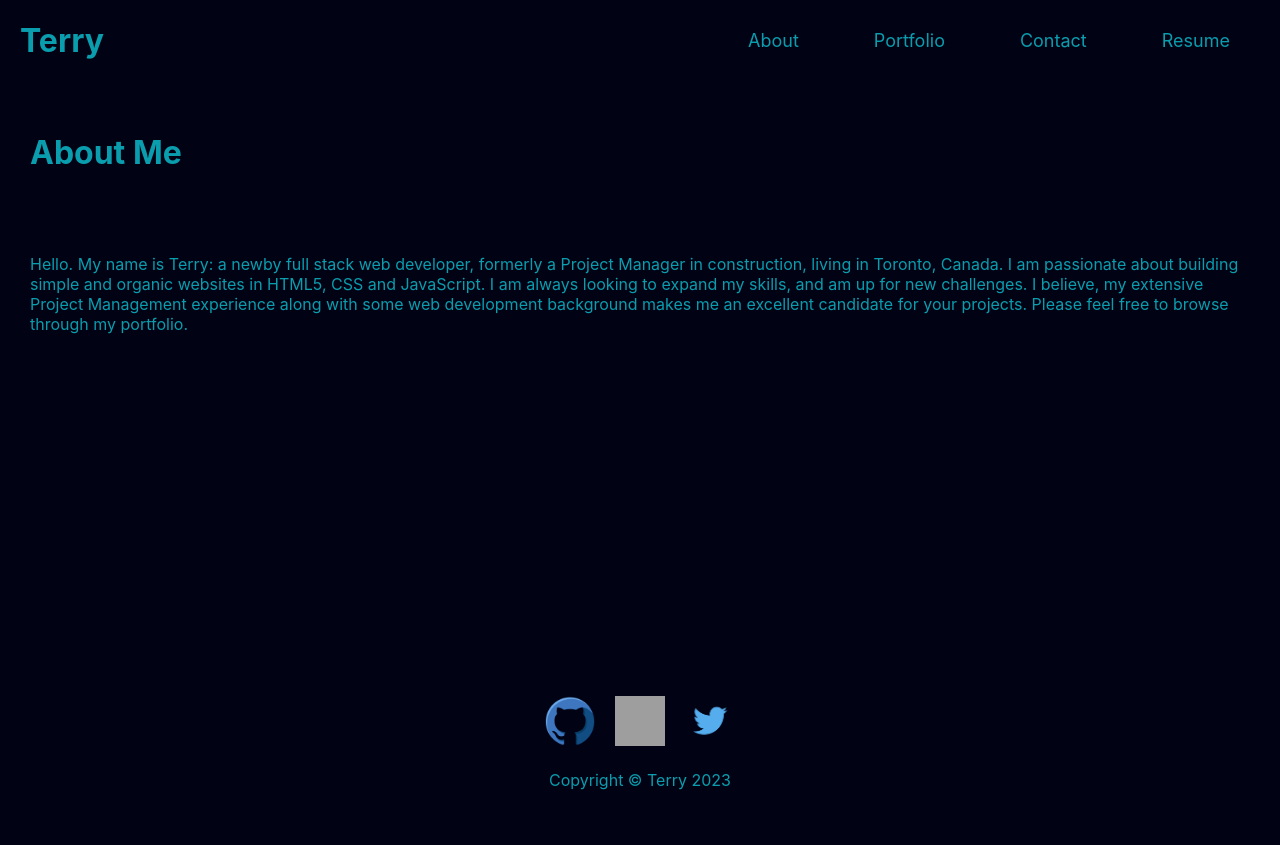
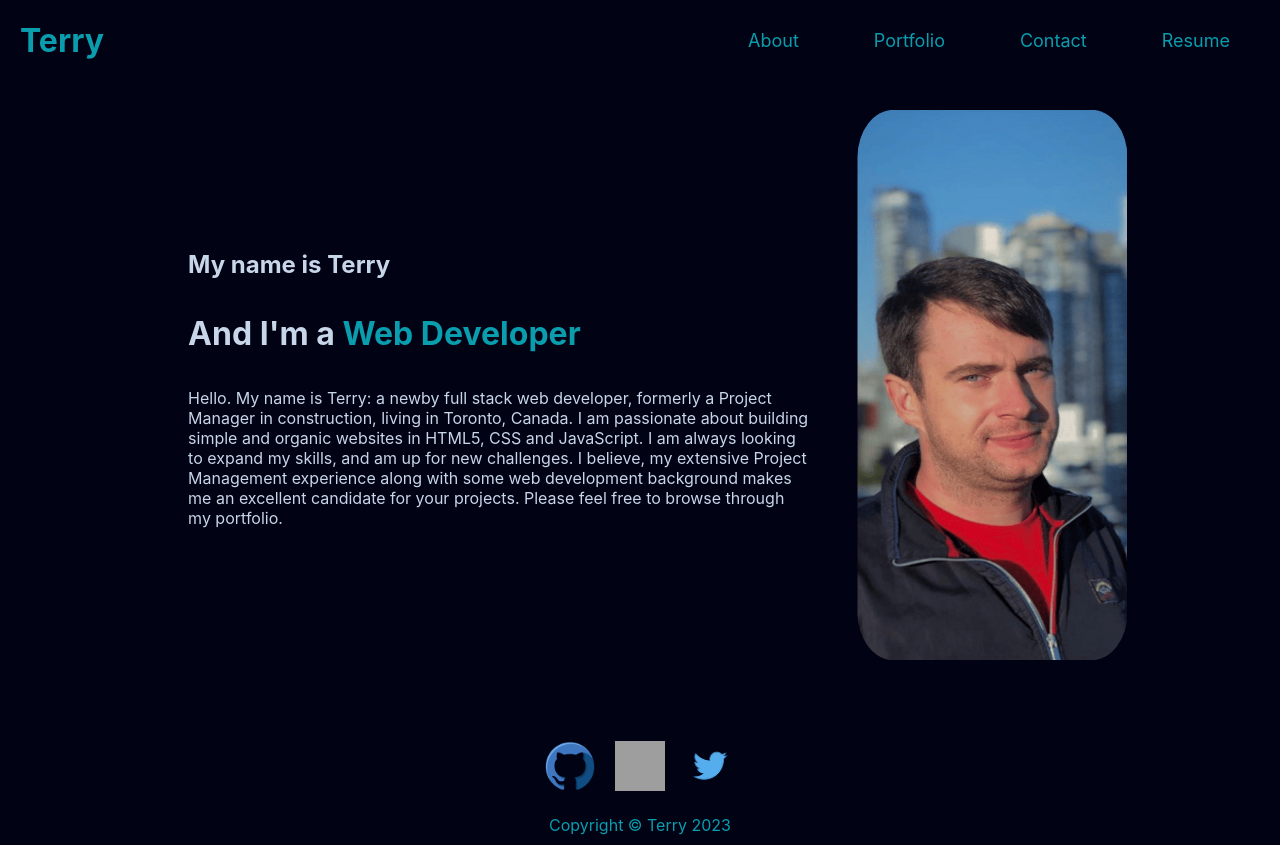
Before and after one commit to TerryKor/Terry-s-Portfolio-with-REACT, a React (Create React App) app: page / in a window 1280 px wide. Before the commit the page ends 800 px from the top, so only its background shows below. Built offline with nearby package versions, Linux system fonts and the light colour scheme; grey boxes are pictures that could not be loaded.

Commit message:
fixed style About Me page, added portfolio image, fixed footer

```diff
--- a/src/components/Footer.css
+++ b/src/components/Footer.css
@@ -5,7 +5,7 @@ body {
 footer {
   position: absolute;
   width: 100%;
-  bottom: 0;
+  margin-bottom: 0;
   padding: 10px 0px;
   background-color: #010213;
   display: flex;
--- a/src/pages/About.css
+++ b/src/pages/About.css
@@ -3,17 +3,48 @@ body{
     --about-me-load-delay:calc(var(--nav-load-time)) + 200ms;
 }
 
-
+.sectionAboutMe{
+    display: flex;
+    justify-content: center;
+    align-items: center;
+    margin: 0;
+    min-height: 50vh;
+    padding: 2% 3% 5% 2%;
+    margin: 0 10% 0 10%;
+    /* background-color: azure; */
+}
 
 .aboutMe{
-    padding:30px;
+    padding:1% 5%;
     animation:about-me-load 600ms ease-in;
     animation-fill-mode: forwards;
     transform: translateY(-20px);
     opacity:0;
     background-color: #010213;
-    color:#0A9DAE ;
+    color:#c8d6ea ;
+    /* color:white ; */
 }
+span{
+    color:#0A9DAE
+}
+.aboutMe h3 {
+    font-size: 50rem;
+    font-weight: 100;
+}
+
+/* .homeAboutMe{
+    margin: 25px 50px 75px 100px;
+top margin is 25px
+right margin is 50px
+bottom margin is 75px
+left margin is 100px
+} */
+#myPicture {
+    height: 550px;
+    width: 270px;
+    border-radius: 50px;
+    /* margin-left: 5%; */
+  }
 
 @keyframes about-me-load {
 0%{
--- a/src/pages/About.js
+++ b/src/pages/About.js
@@ -1,9 +1,13 @@
 import React from "react"
 import "./About.css"
+import me from "../assets/images/me.png";
 function About (){
     return(
-        <div>
-        <h1 className="aboutMe">About Me</h1>
+        // <div className="homeAboutMe">
+        <div className="sectionAboutMe">
+            <div>
+        <h2 className="aboutMe">My name is Terry</h2>
+        <h1 className="aboutMe">And I'm a <span>Web Developer</span></h1>
         <p className="aboutMe">Hello. My name is Terry: a newby full stack web developer, formerly a Project Manager in construction, living in Toronto, Canada.
                 I am passionate about building simple and organic websites in HTML5, CSS and JavaScript.
                 I am always looking to expand my skills, and am up for new challenges.
@@ -11,6 +15,11 @@ function About (){
                 Please feel free to browse through my portfolio.
             </p>
             </div>
+            <div>
+            <img className="aboutMe" id="myPicture" src={me} alt="profilePicture"></img>
+            </div>
+            </div>
+            // </div>
     )
 }
 
```
Also changed, not shown: src/assets/images/me.png (added).
